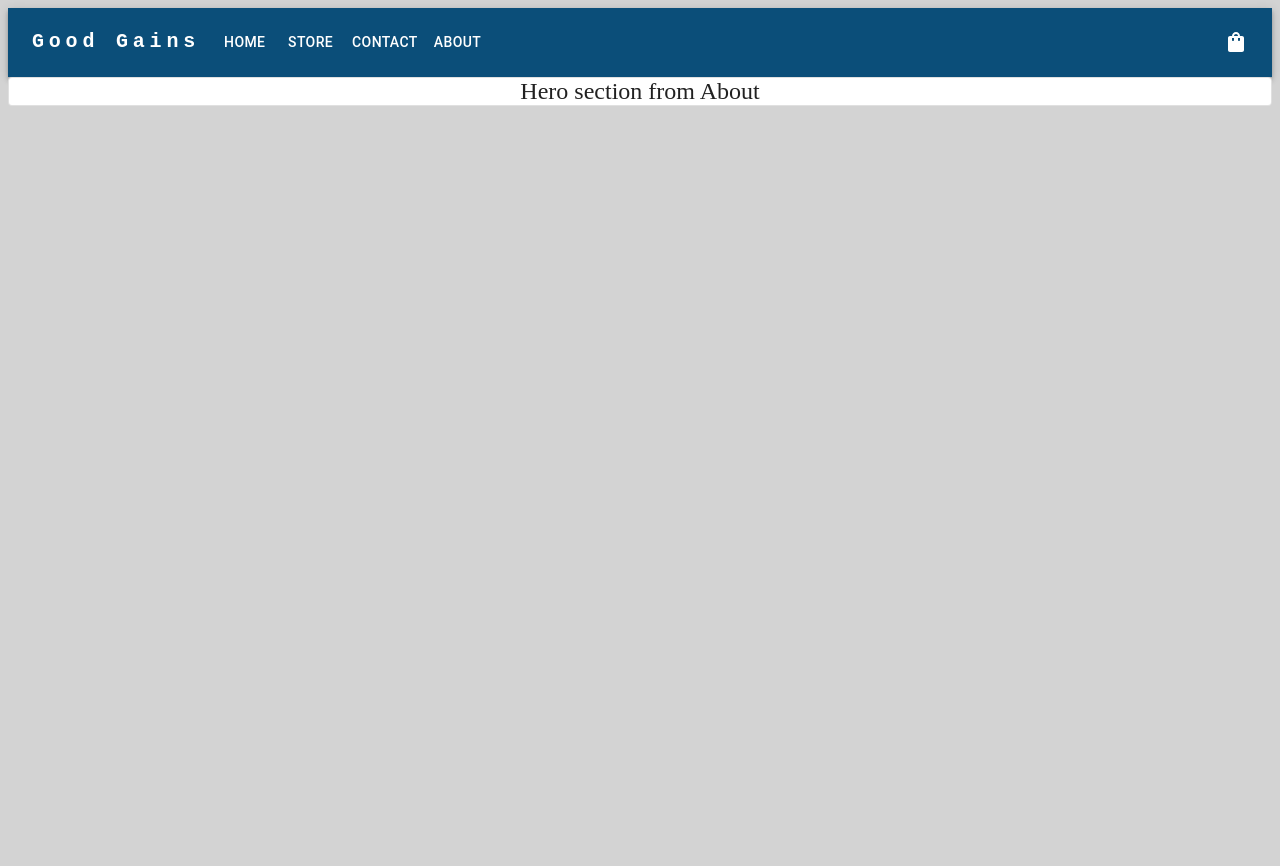
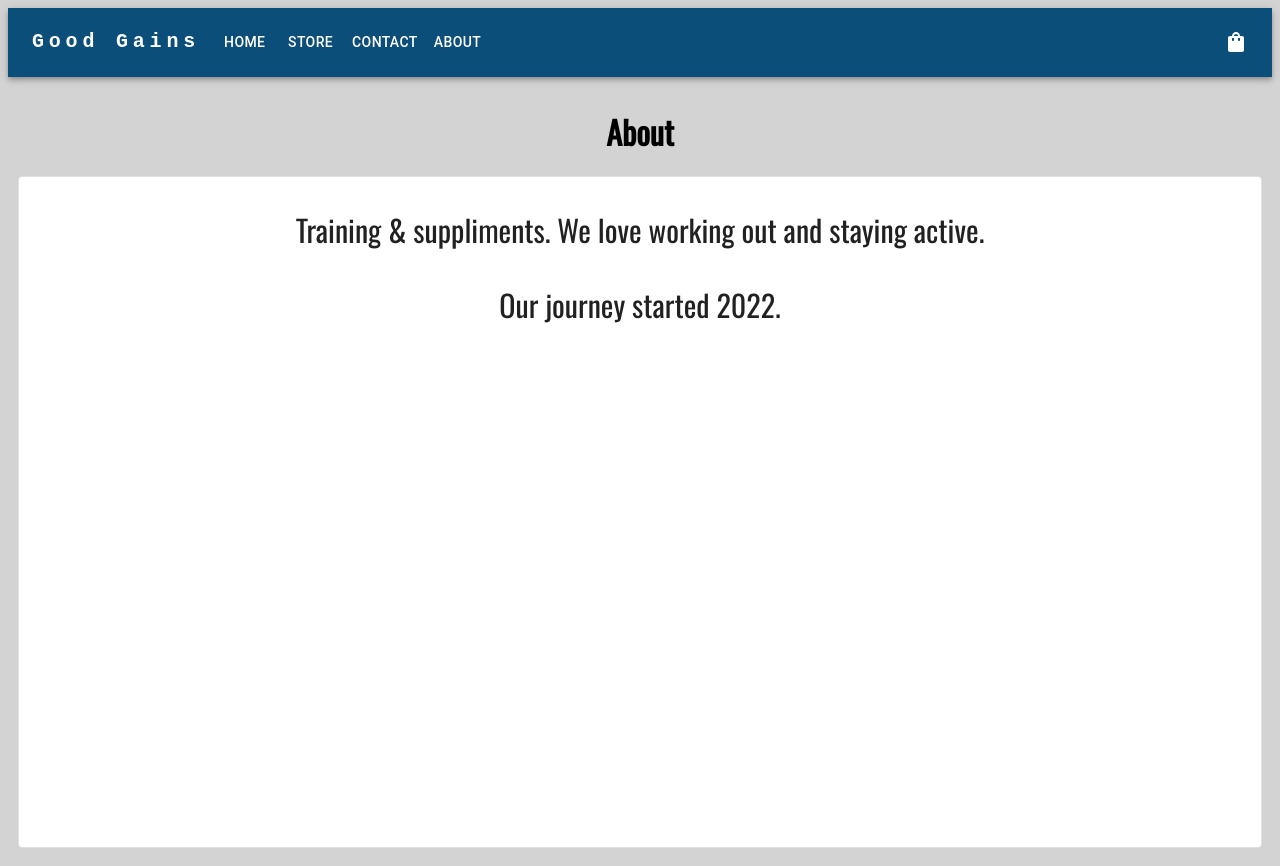
Before and after one commit to TechWithRyan/vite-shop, a React (Vite) app: page /about in a window 1280 px wide. Before the commit the page ends 800 px from the top, so only its background shows below. Built offline with nearby package versions, Linux system fonts and the light colour scheme.

Commit message:
Same styling on pages + info contact & about

```diff
--- a/src/component/about.jsx
+++ b/src/component/about.jsx
@@ -4,10 +4,17 @@ import './index.scss'
 
 function About() {
     return (
+<div className="product">
+            <h1>About</h1>
 
         <Card variant="outlined">
-            <div className='headLine'>Hero section from About</div>
+            <div className="container">
+            <p>Training & suppliments. We love working out and staying active.</p>
+            <p>Our journey started 2022.</p>
+
+            </div>
         </Card>
+</div>
     )
 }
 
--- a/src/component/contact.jsx
+++ b/src/component/contact.jsx
@@ -4,10 +4,20 @@ import './index.scss'
 
 function Contact() {
     return (
+        <div className="produt">
 
+
+        <h1>
+        Contact
+</h1>
         <Card variant="outlined">
-            <div className='headLine'>Hero section from Contact</div>
+
+            <div className="container">
+                <p className="left">Phone: +46 760 581 267</p>
+                <p className="right">Email: ryan.cornelio@gmail.com</p>
+            </div>
         </Card>
+        </div>
     )
 }
 
--- a/src/component/home.jsx
+++ b/src/component/home.jsx
@@ -21,8 +21,8 @@ export default function Home() {
     <Box sx={{ width: '100%' }}>
 
       <Stack spacing={2}>
-        <Item>Home for Good Gains
-        </Item>
+        <h1>Home
+        </h1>
         <Item>
         <a href="/store">
         <img src={A1} width="50%" height="50%" />
--- a/src/component/index.scss
+++ b/src/component/index.scss
@@ -1,3 +1,4 @@
+@import url('https://fonts.googleapis.com/css2?family=Oswald&display=swap');
 .headLine {
     font-size: x-large;
     display: flex;
@@ -22,6 +23,7 @@ h1{
 
 body{
     background-color: lightgray;
+    font-family: 'Oswald', sans-serif;
 }
 
 img{
@@ -29,3 +31,31 @@ img{
     display: 'block';
 
 }
+
+.container{
+    height: 80vh;
+    font-size: 30px;
+    margin: 0 auto;
+    text-align: center;
+    margin: 0 auto;
+    vertical-align: auto;
+}
+
+.left{
+    margin: 0 auto;
+
+}
+.right{
+    margin: 0 auto;
+
+}
+
+.headLine-about{
+    text-align: center;
+
+}
+
+.headLine-contact{
+    text-align: center;
+
+}
```
